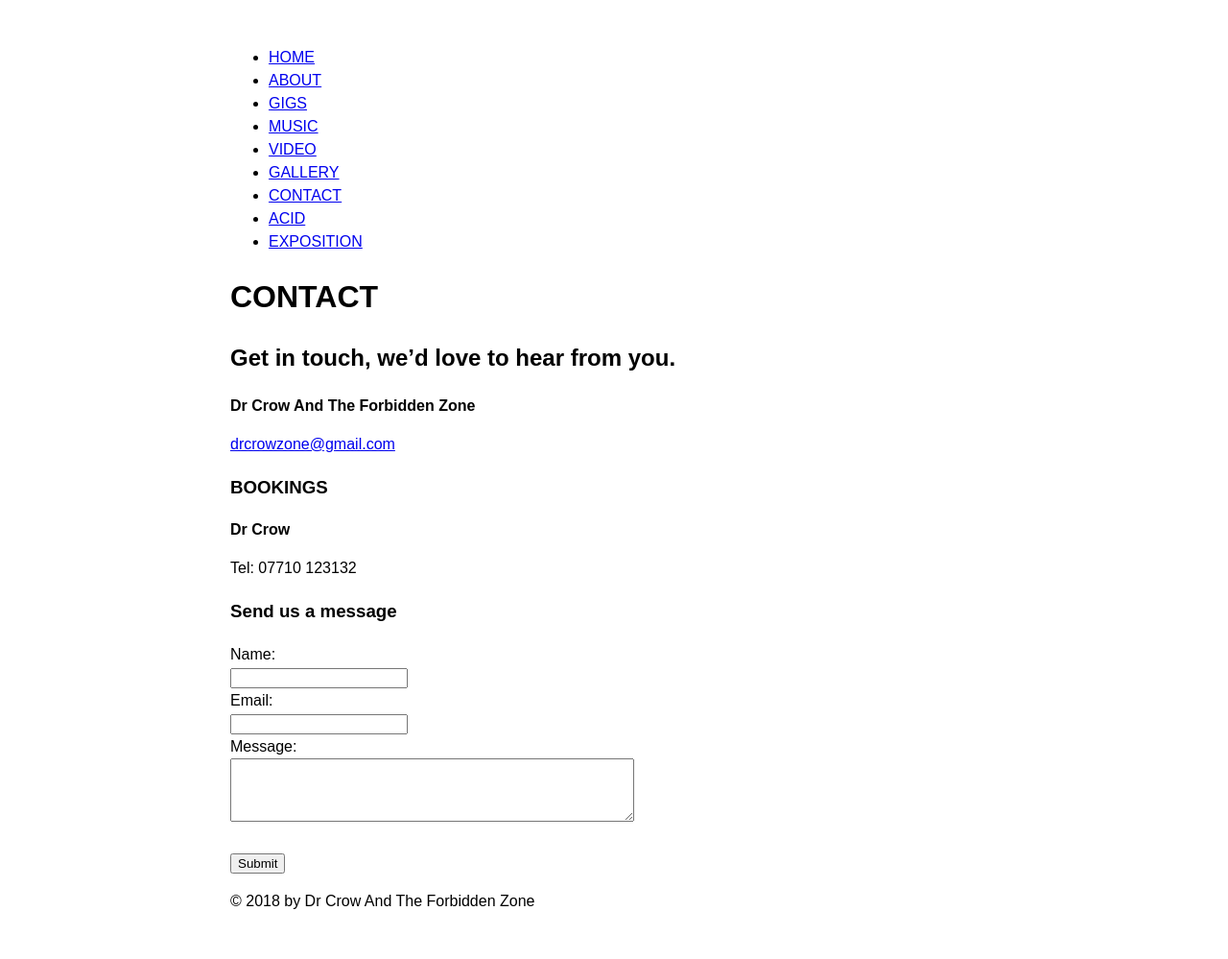
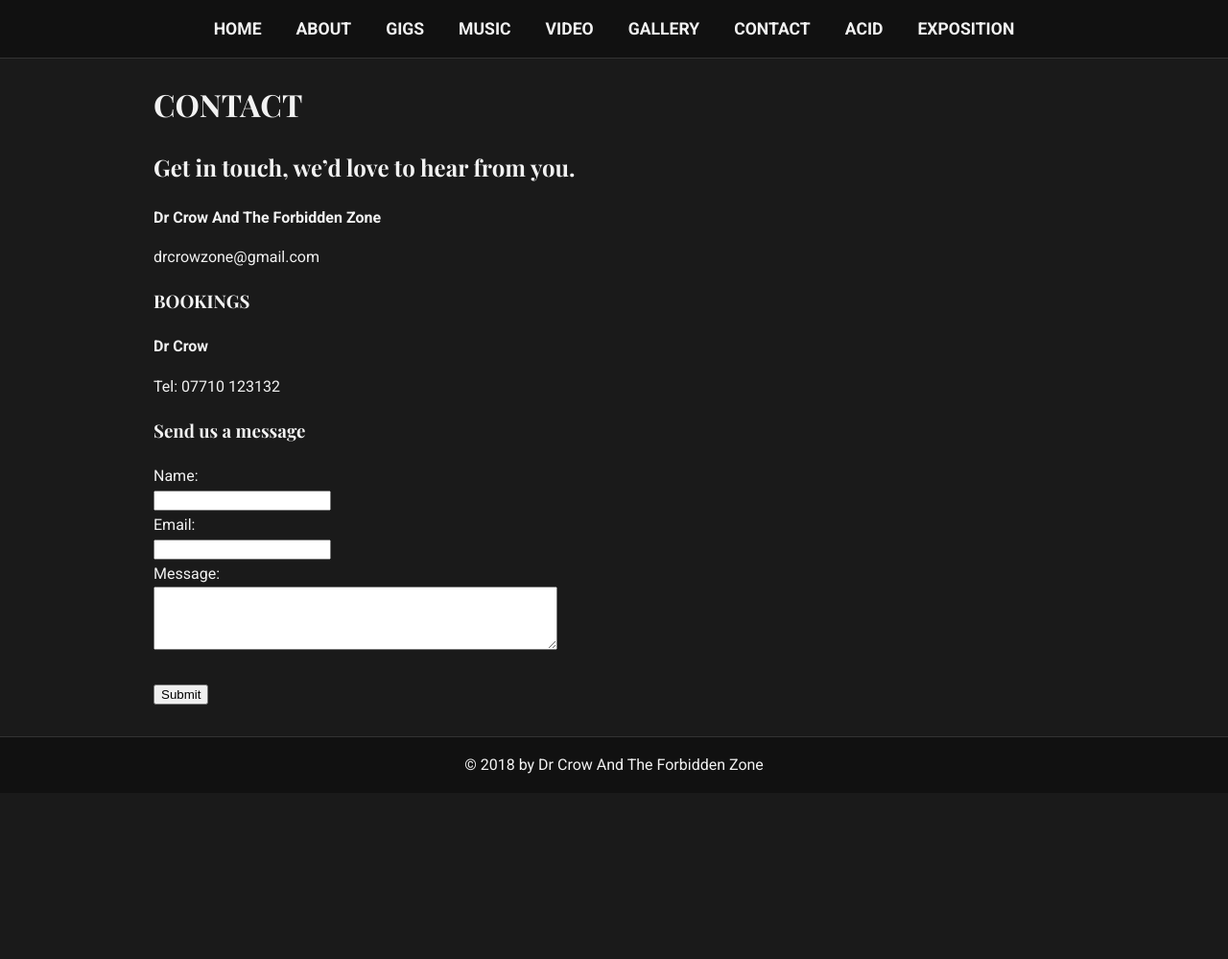
Before and after one commit to jacomago/drcrow, a Jekyll site: the page built from contact.md, in a window 1280 px wide. Shown: the whole page at 96% size. Built offline with Jekyll 4.4.1, drawn with Linux system fonts in a browser that asks for light colours; after the commit the page ends 900 px from its top, so only the background shows below that.

Commit message:
feat: Improve website design with a dark theme

```diff
--- a/_layouts/default.html
+++ b/_layouts/default.html
@@ -4,10 +4,14 @@
   <meta charset="utf-8">
   <meta name="viewport" content="width=device-width, initial-scale=1">
   <title>{{ page.title }} | {{ site.title }}</title>
+  <link rel="preconnect" href="https://fonts.googleapis.com">
+  <link rel="preconnect" href="https://fonts.gstatic.com" crossorigin>
+  <link href="https://fonts.googleapis.com/css2?family=Playfair+Display:wght@700&family=Roboto:wght@400;700&display=swap" rel="stylesheet">
   <link rel="stylesheet" href="{{ "/assets/css/style.css" | relative_url }}">
 </head>
 <body>
   <header>
+    <div class="container">
       <nav>
         <ul>
           {% for item in site.data.navigation %}
@@ -15,14 +19,17 @@
           {% endfor %}
         </ul>
       </nav>
+    </div>
   </header>
 
-  <main>
+  <main class="container">
     {{ content }}
   </main>
 
   <footer>
+    <div class="container">
       <p>&copy; 2018 by Dr Crow And The Forbidden Zone</p>
+    </div>
   </footer>
 </body>
 </html>
--- a/assets/css/style.css
+++ b/assets/css/style.css
@@ -1,8 +1,76 @@
-/* Basic styles */
+/* General styles */
 body {
-  font-family: sans-serif;
-  line-height: 1.5;
+  font-family: 'Roboto', sans-serif;
+  line-height: 1.6;
+  margin: 0;
+  padding: 0;
+  background: #1a1a1a;
+  color: #f2f2f2;
+}
+
+h1, h2, h3, h4, h5, h6 {
+  font-family: 'Playfair Display', serif;
+}
+
+a {
+  color: #f2f2f2;
+  text-decoration: none;
+}
+
+a:hover {
+  text-decoration: underline;
+}
+
+/* Layout */
+.container {
+  max-width: 960px;
   margin: 0 auto;
-  max-width: 800px;
-  padding: 2em;
+  padding: 0 1em;
 }
+
+/* Header */
+header {
+  background: #111;
+  padding: 1em 0;
+  border-bottom: 1px solid #333;
+}
+
+header nav ul {
+  margin: 0;
+  padding: 0;
+  list-style: none;
+  text-align: center;
+}
+
+header nav ul li {
+  display: inline-block;
+  margin: 0 1em;
+}
+
+header nav ul li a {
+  font-weight: 700;
+  font-size: 1.1em;
+}
+
+/* Main content */
+main {
+  padding: 2em 0;
+}
+
+/* Footer */
+footer {
+  background: #111;
+  padding: 1em 0;
+  text-align: center;
+  border-top: 1px solid #333;
+  margin-top: 2em;
+}
+
+footer p {
+  margin: 0;
+}
+
+img {
+    max-width: 100%;
+    height: auto;
+}
```
Lines whose indentation alone changed are shown as unchanged.
